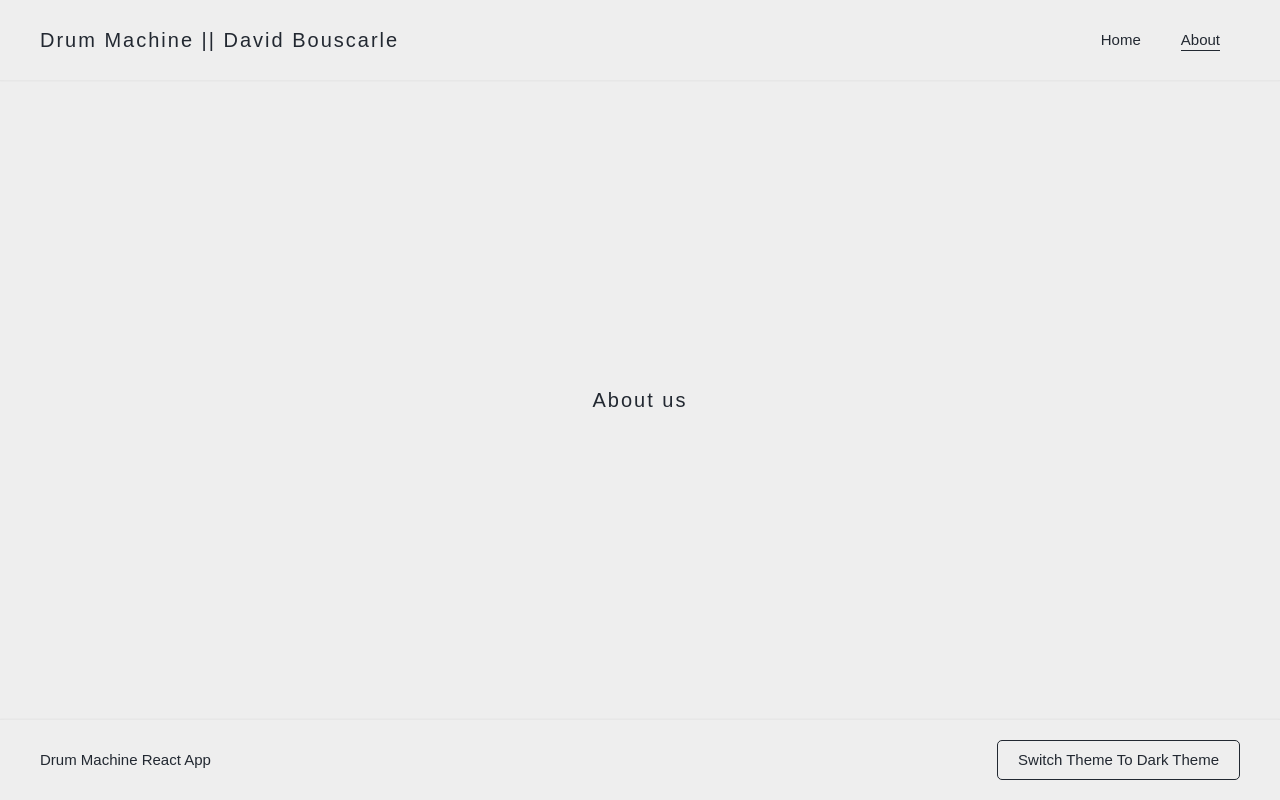
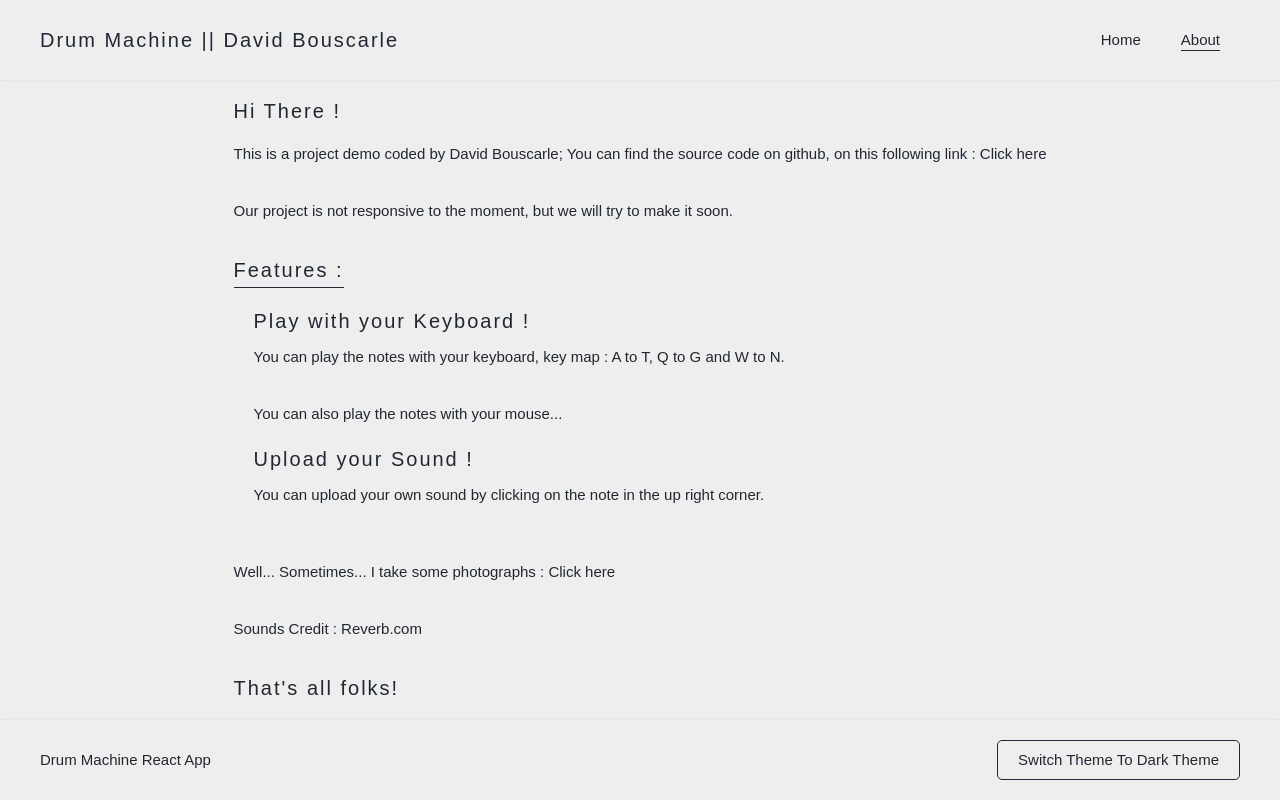
Before and after one commit to DavidBouscarle/drum-machine-react-app, a React (Create React App) app: page /about in a window 1280 px wide. Built offline with nearby package versions, Linux system fonts and the light colour scheme.

Commit message:
Add some styles to about page

```diff
--- a/src/Components/About/index.jsx
+++ b/src/Components/About/index.jsx
@@ -3,11 +3,66 @@ import styled from "styled-components";
 const Index = () => {
     return (
         <Wrapper>
-            <h2>About us</h2>
+            <section>
+                <h2>Hi There !</h2>
+                <p>
+                    This is a project demo coded by David Bouscarle; You can find the source code on github, on this following link :
+                    <a href="https://github.com/vikingsurfeur/drum-machine-react-app"> Click here</a>
+                </p>
+                <p>
+                    Our project is not responsive to the moment, but we will try to make it soon.
+                </p>
+                <h3>
+                    Features :
+                </h3>
+                <ul>
+                    <li>
+                        <h5>Play with your Keyboard !</h5>
+                        <p>You can play the notes with your keyboard, key map : A to T, Q to G and W to N.</p>
+                        <p>You can also play the notes with your mouse...</p>
+                    </li>
+                    <li>
+                        <h5>Upload your Sound !</h5>
+                        <p>You can upload your own sound by clicking on the note in the up right corner.</p>
+                    </li>
+                </ul>
+                <p>Well... Sometimes... I take some photographs : <a href="https://www.behance.net/davidbouscarle"> Click here</a></p>
+                <p>Sounds Credit : <a href="https://reverb.com/">Reverb.com</a></p>
+            </section>
+            <h6>That's all folks!</h6>
         </Wrapper>
     );
 };
 
-const Wrapper = styled.div``;
+const Wrapper = styled.div`
+    & section {
+        & h2,
+        h3 {
+            margin-bottom: 2.2rem;
+        }
+        & h3 {
+            display: inline-block;
+            border-bottom: 1px solid ${(props) => props.theme.mainColor};
+            padding-bottom: 0.5rem;
+        }
+        & p {
+            margin-bottom: 4rem;
+        }
+        & p:nth-child(6) {
+            margin-top: 6rem;
+        }
+        & ul {
+            & li {
+                margin-left: 2rem;
+                & h5 {
+                    margin-bottom: 1.5rem;
+                }
+                & p:last-child {
+                    margin-bottom: 2.5rem;
+                }
+            }
+        }
+    }
+`;
 
 export default Index;
```
